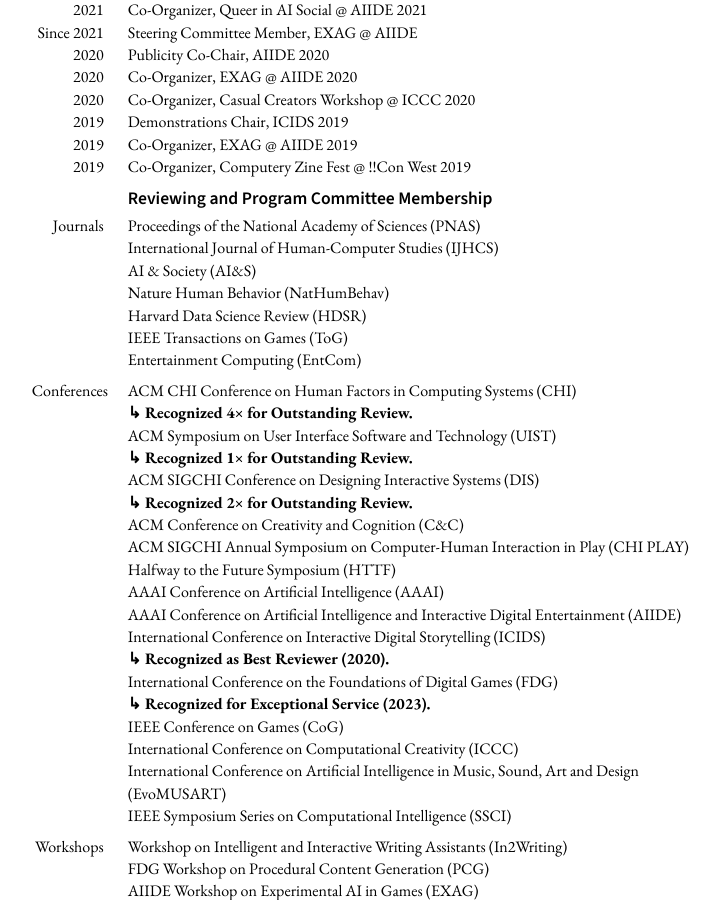
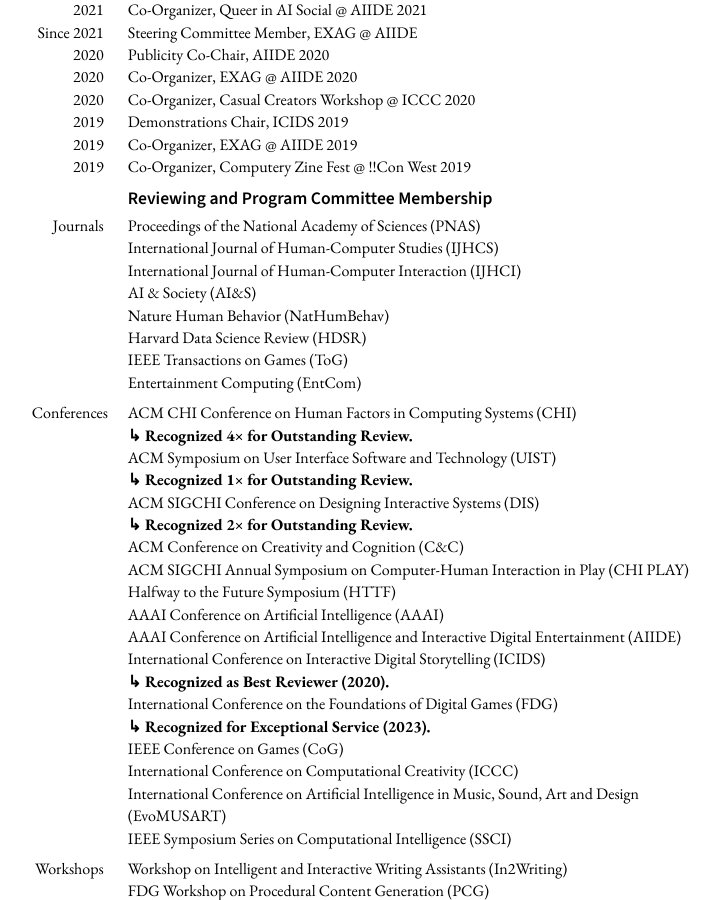
Before and after one commit to mkremins/mkremins.github.io, a Jekyll site: the page built from cv/index.html, in a window 1280 px wide and 900 px high, scrolled down 12848 px. Shown: the whole window, without its empty margins (255-975 px from the left). Built offline with Jekyll 4.4.1, drawn with Linux system fonts in a browser that asks for light colours.

Commit message:
Add IJHCI reviewing

```diff
--- a/cv/index.html
+++ b/cv/index.html
@@ -529,6 +529,7 @@ layout: null
           <div class="dated-content">
             Proceedings of the National Academy of Sciences (PNAS)<br>
             International Journal of Human-Computer Studies (IJHCS)<br>
+            International Journal of Human-Computer Interaction (IJHCI)<br>
             AI & Society (AI&S)<br>
             Nature Human Behavior (NatHumBehav)<br>
             Harvard Data Science Review (HDSR)<br>
```
